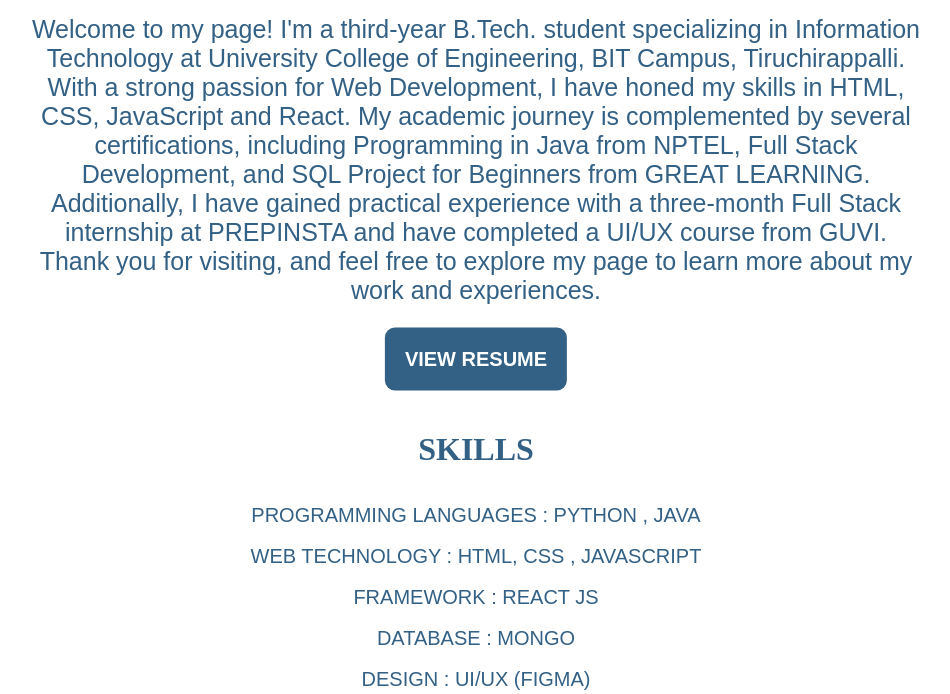
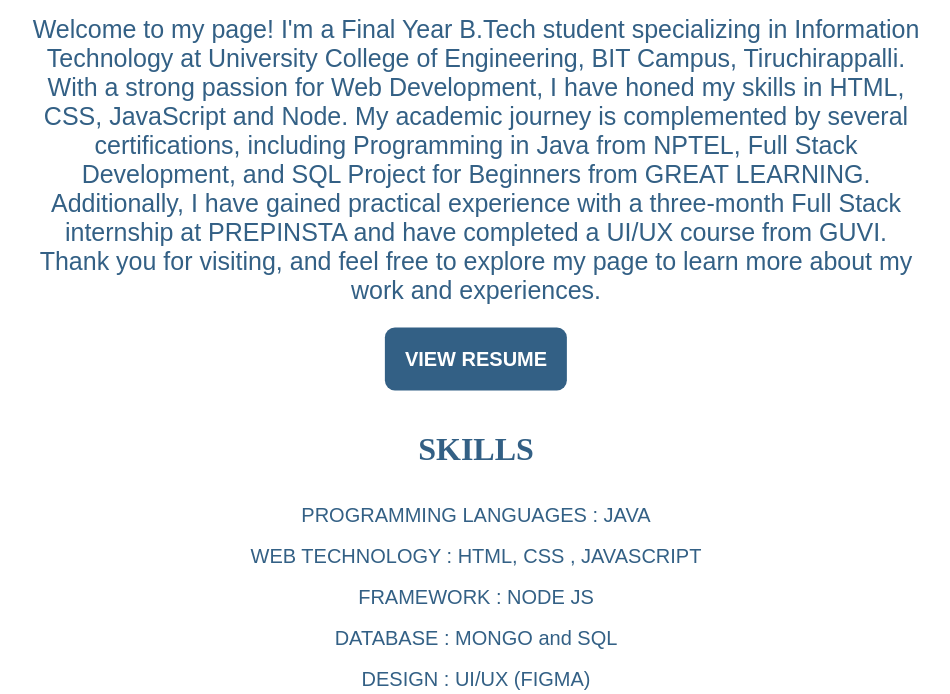
Before and after one commit to Sheikfayas/Profile, a plain HTML site: page index.html in a window 1280 px wide. Shown: the part 952-1646 px from the top of the page, without its empty margins (164-1114 px from the left). Drawn offline with Linux system fonts and the light colour scheme.

Commit message:
index.html

```diff
--- a/index.html
+++ b/index.html
@@ -392,8 +392,8 @@
             <div class="scroll">
                 <img
                     src="PIC.jpg"><br><br>
-                <p>Welcome to my page! I'm a third-year B.Tech. student specializing in Information Technology at University College of Engineering, BIT Campus, Tiruchirappalli.
-                     With a strong passion for Web Development, I have honed my skills in HTML, CSS, JavaScript and React. My academic journey is complemented by several
+                <p>Welcome to my page! I'm a Final Year B.Tech student specializing in Information Technology at University College of Engineering, BIT Campus, Tiruchirappalli.
+                     With a strong passion for Web Development, I have honed my skills in HTML, CSS, JavaScript and Node. My academic journey is complemented by several
                       certifications, including Programming in Java from NPTEL, Full Stack Development, and SQL Project for Beginners from GREAT LEARNING.
                        Additionally, I have gained practical experience with a three-month Full Stack internship at PREPINSTA and have completed a UI/UX course from GUVI.
                         Thank you for visiting, and feel free to explore my page to learn more about my work and experiences.
@@ -409,10 +409,10 @@
         <div class="skill">
             <h1>SKILLS</h1><br><br>
 
-            <p>PROGRAMMING LANGUAGES : PYTHON , JAVA</p><br>
+            <p>PROGRAMMING LANGUAGES : JAVA</p><br>
             <p>WEB TECHNOLOGY : HTML, CSS , JAVASCRIPT</p><br>
-            <p>FRAMEWORK : REACT JS </p><br>
-            <p>DATABASE : MONGO</p><br>
+            <p>FRAMEWORK : NODE JS </p><br>
+            <p>DATABASE : MONGO and SQL</p><br>
             <p>DESIGN : UI/UX (FIGMA)</p>
         </div>
     </div>
@@ -427,7 +427,7 @@
             <a href="https://sheikfayas.github.io/digital-clock/">DIGITAL CLOCK</a><br><br>
             <a href="https://www.figma.com/proto/or0dy9zq8Z4uHMnFOeGpNe/GreenBite-App?t=d1jPwNQXI8jxSo6O-1&scaling=scale-down&page-id=0%3A1&node-id=14-200&starting-point-node-id=1%3A23">GREEN BITE MOBILE INTERFACE (FIGMA)</a><br><br>
             <a href="https://www.figma.com/proto/oU5s67vzZQoUvGooAqwd2X/GreenBite?node-id=3-3&t=qgwLEeEoUWpa8Y2C-1&scaling=scale-down&page-id=0%3A1&starting-point-node-id=3%3A3">GREEN BITE WEBSITE (FIGMA)</a><br><br>
-
+             <a href="https://www.figma.com/proto/79LIZIjUqbrmtt5S7imso8/grewup?node-id=2-2&starting-point-node-id=2%3A2">GREW UP WEBSITE</a><br><br>
         </div>
     </div>
     <br><br>
```
